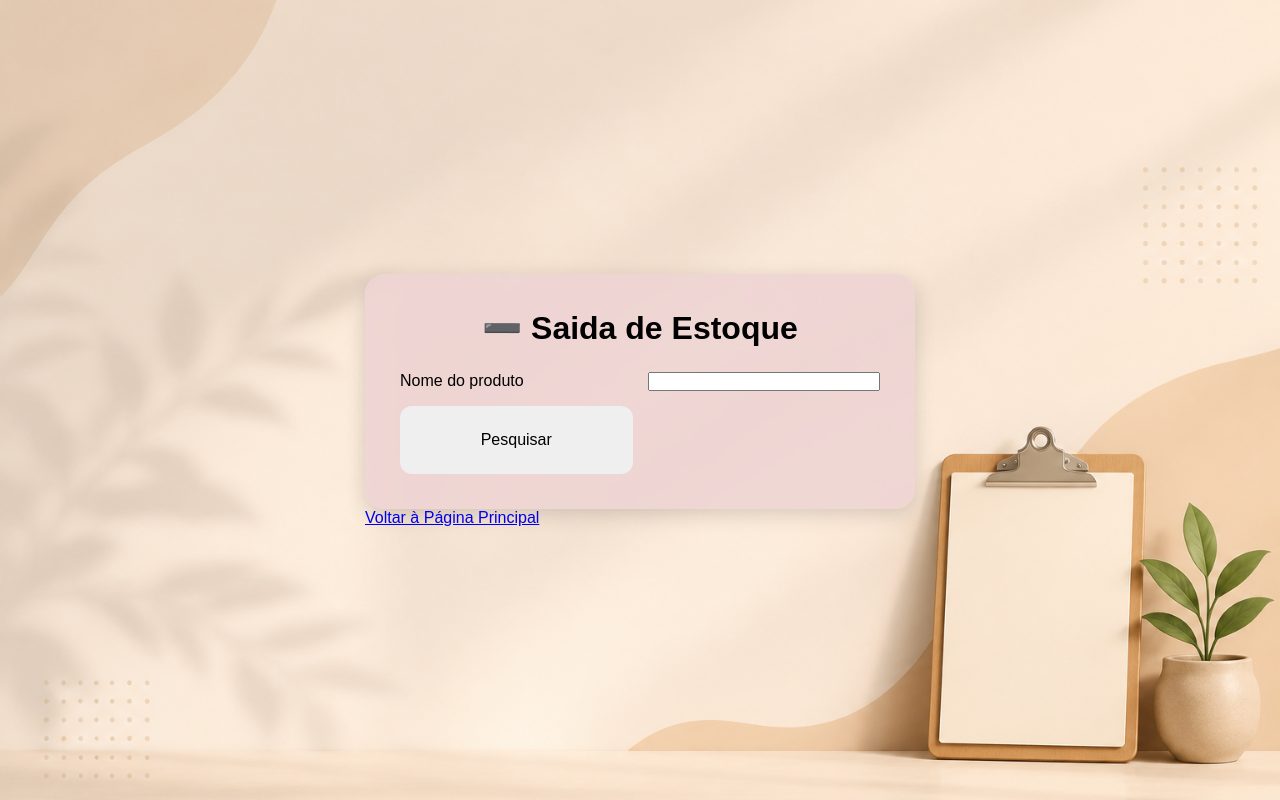
After one commit to Andersooonnn/controle-estoque-flask, a Flask app: page /retirada in a window 1280 px wide. The commit adds this page. Run offline with Flask 3, Linux system fonts and the light colour scheme; the visitor is signed in with stand-in values (Sample User, id 1).

Commit message:
atualização

```diff
--- a/main.py
+++ b/main.py
@@ -10,12 +10,14 @@ app = Flask(__name__)
 
 app.secret_key = 'Meucodigoshow'
 
-@app.route('/relatorio')
+
+@app.route('/relatorio', methods=['GET',])
 def relatorio():
     if 'usuario_logado' not in session:
         return redirect(url_for('login'))
-    return render_template('relatorio.html',
-                           listas = lista)
+    else:
+        return render_template('relatorio.html',
+                            listas = lista)
 
 @app.route('/cadastro', methods=['GET', 'POST'])
 def cadastro():
@@ -122,14 +124,57 @@ def depositando():
         produto = session['produto']
         for analise in lista:
             if analise['produto'] == produto:
-                session.pop('produto', None)
+
                 quantidade = int(request.form['numberquantidade'])
                 analise['quantidade'] += quantidade
+                session.pop('produto', None)
                 return redirect(url_for('relatorio'))
 
     return render_template('depositando.html')
 
 
+@app.route('/escolha')
+def escolha():
+    if 'usuario_logado' not in session:
+        return redirect(url_for('login'))
+    return render_template('escolha.html')
+  #=======================================================================================================
+  #
+@app.route('/retirada', methods=('POST','GET'))
+def retirada():
+    if 'usuario_logado' not in session:
+        return redirect(url_for('login'))
+    if request.method == 'POST':
+        pesquisa = False
+        produto = request.form['txtpesquisaa'].strip().lower()
+        for analise in lista:
+            if analise['produto'] == produto:
+                session['produto'] = produto
+                pesquisa = True
+                return redirect(url_for('retirando'))
+
+        if pesquisa == False:
+            return render_template('retirada.html',
+                            mensagem = "Produto não encontrado")
+
+    else:
+        return render_template('retirada.html')
+
+@app.route('/retirando', methods=('POST','GET'))
+def retirando():
+    if 'usuario_logado' not in session:
+        return redirect(url_for('login'))
+    if request.method == 'POST':
+        produto = session['produto']
+        for analise in lista:
+            if analise['produto'] == produto:
+
+                quantidade = int(request.form['numberquantidade'])
+                analise['quantidade'] -= quantidade
+                session.pop('produto', None)
+                return redirect(url_for('relatorio'))
+
+    return render_template('retirando.html')
 
 @app.route('/')
 def login():
@@ -151,15 +196,5 @@ def sair():
     session.pop('usuario_logado', None)
     return redirect(url_for('login'))
 
-
-@app.route('/escolha')
-def escolha():
-    if 'usuario_logado' not in session:
-        return redirect(url_for('login'))
-    return render_template('escolha.html')
-
-
-
-
 if __name__ == '__main__':
     app.run(debug=True)
--- a/templates/escolha.html
+++ b/templates/escolha.html
@@ -125,12 +125,12 @@
                 Entrada de Estoque
             </button>
 
-            <button type="button">
+            <button type="button" onclick="navegar('/retirada')">
                 <span class="icone">➖</span>
                 Saída de Estoque
             </button>
 
-            <button type="button">
+            <button type="button" onclick="navegar('/relatorio')">
                 <span class="icone">📊</span>
                 Relatórios
             </button>
--- /dev/null
+++ b/templates/retirada.html
@@ -0,0 +1,119 @@
+<!DOCTYPE html>
+<html lang="pt-br">
+<head>
+    <meta charset="UTF-8">
+    <meta name="viewport" content="width=device-width, initial-scale=1.0">
+    <title>controle</title>
+
+   <style>
+        *{
+            margin: 0;
+            padding: 0;
+            box-sizing: border-box;
+        }
+
+        body{
+            background-image: url("/static/fundo.png");
+            background-size: cover;
+            background-position: center;
+            background-repeat: no-repeat;
+            height: 100vh;
+
+            display: flex;
+            justify-content: center;
+            align-items: center;
+
+            font-family: Arial, Helvetica, sans-serif;
+        }
+
+        .painel{
+            background: rgba(238, 212, 212, 0.85);
+            padding: 35px;
+            border-radius: 20px;
+            box-shadow: 0px 5px 20px rgba(0,0,0,0.15);
+
+            width: 550px;
+        }
+
+        h1{
+            text-align: center;
+            margin-bottom: 25px;
+        }
+
+        .container{
+            display: grid;
+            grid-template-columns: 1fr 1fr;
+            gap: 15px;
+        }
+
+        button{
+            padding: 25px;
+            border: none;
+            border-radius: 12px;
+
+            font-size: 16px;
+            cursor: pointer;
+
+            display: flex;
+            flex-direction: column;
+            align-items: center;
+            justify-content: center;
+
+            gap: 8px;
+
+            transition: transform 0.2s;
+        }
+
+        button:hover{
+            transform: scale(1.03);
+        }
+
+        .icone{
+            font-size: 30px;
+        }
+    </style>
+
+</head>
+<body>
+
+    <form method="post" action="/retirada">
+        <div class="painel" >
+            <h1>➖ Saida de Estoque</h1>
+
+            <div class="container">
+
+
+                <label>Nome do produto</label>
+                <input type="text" name="txtpesquisaa">
+
+
+                <button>Pesquisar</button>
+
+                <div class="container"></div>
+                    {%if pesquisa %}
+                        <label >Quantidade</label>
+                        <input type="number" name="numbersomar">
+                        <button>Retirar</button>
+                    {%endif%}
+                </div>
+
+                {% if mensagem %}
+
+                <p style="color: red;">
+                    {{mensagem}}
+                </p>
+
+                <script>
+                    setTimeout(function() {
+                        window.location.href = "/deposito";
+                    }, 2000); // 2 segundos
+                </script>
+                {% endif %}
+
+
+            </div>
+    <a href="/escolha" class="botao">Voltar à Página Principal</a>
+        </div>
+    </form>
+</body>
+</html>
```
Also changed, not shown: templates/relatorio.html (+5 -5 lines), templates/retirando.html (added, +114 -0 lines).
